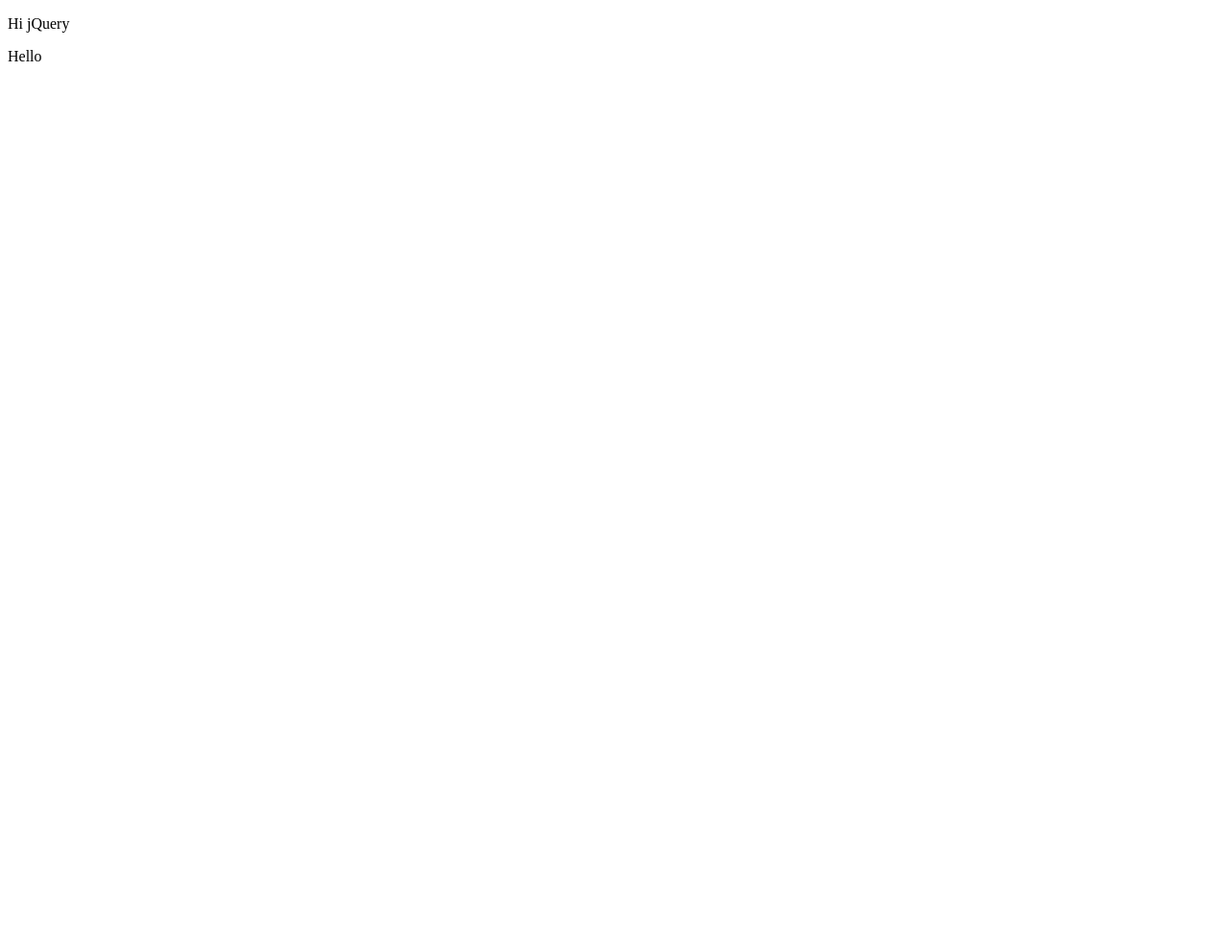
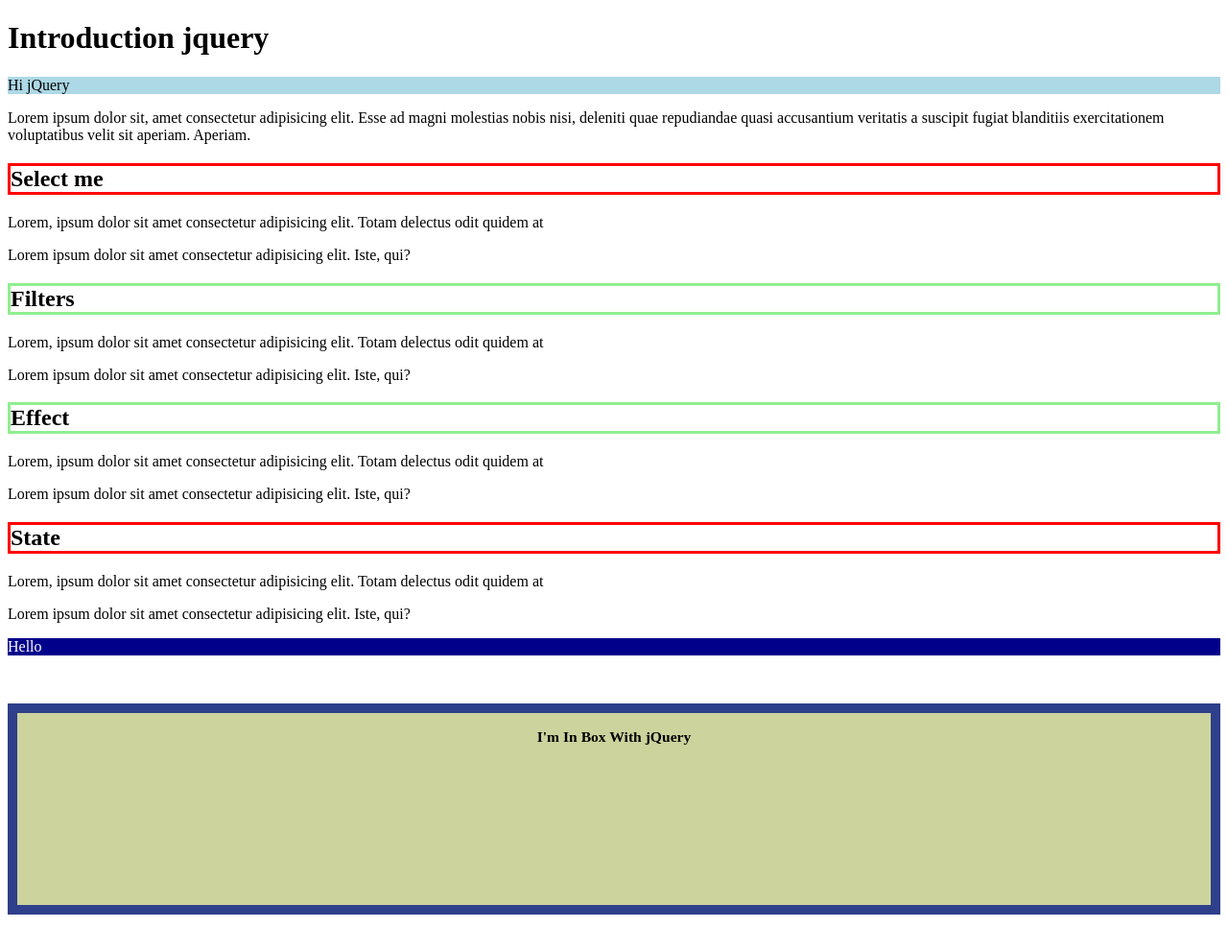
Before and after one commit to Yasinvalipoor/Start-Learning-jQuery, a plain HTML site: page index.html in a window 1280 px wide. Shown: the whole page at 96% size. Before the commit the page ends 800 px from the top, so only its background shows below. Drawn offline with Linux system fonts and the light colour scheme.

Commit message:
selectors - append - css

```diff
--- a/index.html
+++ b/index.html
@@ -5,13 +5,34 @@
     <meta name="viewport" content="width=device-width, initial-scale=1.0">
     <title>Learn jQuery - Part 1</title>
 
+    <link rel="stylesheet" href="style.css">
+
     <script src="jquery-3.7.1.js"></script>
 
 
     <script>
         $("document").ready(
             function () {
+
                 $("#content").append("<p>Hello</p>");
+                // $("#content").css("color","green");
+
+                // $("p").css("background-color","red");
+                // $(".selector").css("background-color","green");
+                // $(".filter").css("background-color","purple");
+
+                $("p:first").css("background-color","lightblue");
+                $("p:last").css("background-color","darkblue");
+                $("p:last").css("color","white");
+
+                $("h2:not(.effect,.filter)").css("border","3px solid red");
+                $("h2:not(.selector,.state)").css("border","3px solid lightgreen");
+
+                var newElementP = $("<p>")
+                    newElementP.append("<h3>I'm In Box With jQuery</h3>")
+                    newElementP.css("text-align","center");
+                $("#box").html(newElementP)
+
 
             }
         )
@@ -19,7 +40,27 @@
 </head>
 <body>
     <div id="content">
+        <h1 id="intro">Introduction jquery</h1>
         <p>Hi jQuery</p>
+        <p>Lorem ipsum dolor sit, amet consectetur adipisicing elit. Esse ad magni molestias nobis nisi, deleniti quae repudiandae quasi accusantium veritatis a suscipit fugiat blanditiis exercitationem voluptatibus velit sit aperiam. Aperiam.</p>
+
+        <h2 class="selector">Select me</h2>
+        <p>Lorem, ipsum dolor sit amet consectetur adipisicing elit. Totam delectus odit quidem at</p>
+        <p>Lorem ipsum dolor sit amet consectetur adipisicing elit. Iste, qui?</p>
+
+        <h2 class="filter">Filters</h2>
+        <p>Lorem, ipsum dolor sit amet consectetur adipisicing elit. Totam delectus odit quidem at</p>
+        <p>Lorem ipsum dolor sit amet consectetur adipisicing elit. Iste, qui?</p>
+
+        <h2 class="effect">Effect</h2>
+        <p>Lorem, ipsum dolor sit amet consectetur adipisicing elit. Totam delectus odit quidem at</p>
+        <p>Lorem ipsum dolor sit amet consectetur adipisicing elit. Iste, qui?</p>
+
+        <h2 class="state">State</h2>
+        <p>Lorem, ipsum dolor sit amet consectetur adipisicing elit. Totam delectus odit quidem at</p>
+        <p>Lorem ipsum dolor sit amet consectetur adipisicing elit. Iste, qui?</p>
     </div>
+
+    <div id="box"></div>
 </body>
 </html>
--- /dev/null
+++ b/style.css
@@ -0,0 +1,7 @@
+#box{
+    background-color: #cdd39c;
+    border: 10px rgb(46, 63, 139) solid;
+    min-height: 200px;
+    margin:50px auto;
+    font-size: 10pt;
+}
```
